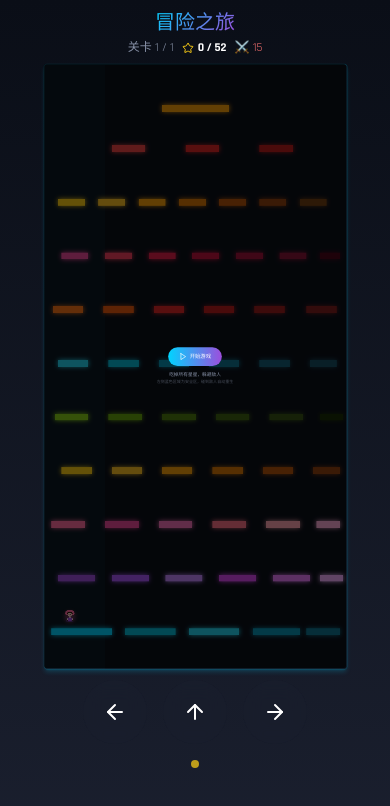
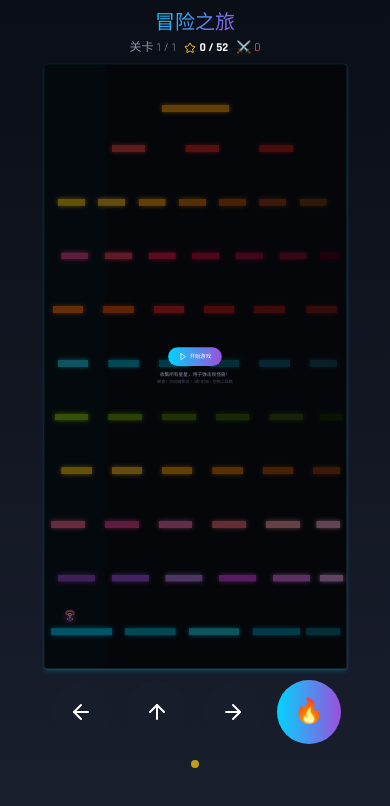
Before and after one commit to YCC1999122/test_function, a React (Vite) app: page / in a window 390 px wide. Shown: the top 806 px of the page. Built offline with nearby package versions, Linux system fonts and the light colour scheme.

Commit message:
游戏升级：子弹射击+二段跳+Boss HP系统
新增子弹射击系统(J/F键或移动端按钮)，二段跳功能，Boss血量系统(3-6HP+血条显示)；Boss从12个减少到5个，分布在不同层级；落地重置跳跃计数；击杀Boss后从场景移除；实时显示剩余Boss数量

```diff
--- a/src/components/PlatformGame.tsx
+++ b/src/components/PlatformGame.tsx
@@ -10,6 +10,9 @@ interface Player {
   velocityX: number;
   velocityY: number;
   isJumping: boolean;
+  jumpCount: number;
+  facing: 1 | -1;
+  shootCooldown: number;
 }
 
 interface Platform {
@@ -53,6 +56,18 @@ interface Boss {
   visionRange: number;
   wanderTarget: number;
   wanderTimer: number;
+  hp: number;
+  maxHp: number;
+  hitFlash: number;
+}
+
+interface Bullet {
+  x: number;
+  y: number;
+  vx: number;
+  vy: number;
+  life: number;
+  color: string;
 }
 
 interface Level {
@@ -72,7 +87,7 @@ const SAFE_ZONE_X = 180;
 const createBoss = (
   x: number, y: number, speed: number, aiType: BossAIType,
   patrolMin = SAFE_ZONE_X, patrolMax = CANVAS_WIDTH - 50, color = '#ef4444', emoji = '👾',
-  visionRange = 350
+  visionRange = 350, hp = 3
 ): Boss => ({
   x, y,
   width: 40, height: 40,
@@ -92,6 +107,9 @@ const createBoss = (
   visionRange,
   wanderTarget: x,
   wanderTimer: 0,
+  hp,
+  maxHp: hp,
+  hitFlash: 0,
 });
 
 const LEVELS: Level[] = [
@@ -254,40 +272,20 @@ const LEVELS: Level[] = [
       { x: 450, y: 70, radius: 30, collected: false, isSpecial: true },
     ],
     bosses: [
-      // Layer 1
-      createBoss(400, 1640, 2.2, 'patroller', 200, 580, '#ef4444', '👾', 300),
-      createBoss(700, 1640, 2, 'patroller', 580, 820, '#f97316', '👻', 300),
-
       // Layer 2
-      createBoss(300, 1480, 2, 'tracker', 200, 500, '#a855f7', '🤖', 280),
-      createBoss(700, 1480, 1.8, 'tracker', 550, 820, '#ec4899', '💀', 280),
-
-      // Layer 3
-      createBoss(250, 1320, 2, 'jumper', 180, 450, '#84cc16', '👹', 250),
-      createBoss(600, 1320, 2, 'jumper', 500, 780, '#06b6d4', '🐙', 250),
+      createBoss(300, 1480, 1.8, 'patroller', 200, 500, '#a855f7', '🤖', 280, 3),
 
       // Layer 4
-      createBoss(400, 1160, 2.2, 'charger', 300, 600, '#f43f5e', '🦖', 280),
-
-      // Layer 5
-      createBoss(350, 1000, 2, 'patroller', 200, 580, '#dc2626', '😈', 280),
-      createBoss(700, 1000, 2, 'tracker', 550, 820, '#f472b6', '🐺', 280),
+      createBoss(400, 1160, 2, 'charger', 300, 600, '#f43f5e', '🦖', 280, 4),
 
       // Layer 6
-      createBoss(300, 840, 2.5, 'charger', 200, 550, '#8b5cf6', '🦊', 300),
-
-      // Layer 7
-      createBoss(400, 680, 2.2, 'jumper', 250, 600, '#f97316', '🐯', 280),
+      createBoss(300, 840, 2.2, 'jumper', 200, 550, '#8b5cf6', '🦊', 300, 4),
 
       // Layer 8
-      createBoss(350, 520, 2.5, 'tracker', 200, 650, '#ef4444', '🐍', 300),
+      createBoss(350, 520, 2, 'tracker', 200, 650, '#ef4444', '🐍', 300, 5),
 
-      // Layer 9 (guardian)
-      createBoss(400, 360, 2.8, 'charger', 200, 700, '#dc2626', '🦅', 350),
-
-      // Layer 10 / Top (elite guards)
-      createBoss(300, 200, 3, 'tracker', 200, 600, '#f59e0b', '🐲', 400),
-      createBoss(550, 200, 3, 'tracker', 350, 750, '#f59e0b', '🐲', 400),
+      // Layer 10 / Top (final guard)
+      createBoss(450, 200, 2.5, 'charger', 200, 700, '#f59e0b', '🐲', 400, 6),
     ],
     startX: 60,
     startY: 1630,
@@ -314,10 +312,14 @@ const PlatformGame = ({ onCompleteGame }: { onCompleteGame: () => void }) => {
     velocityX: 0,
     velocityY: 0,
     isJumping: false,
+    jumpCount: 0,
+    facing: 1,
+    shootCooldown: 0,
   });
 
   const starsRef = useRef<StarItem[]>([]);
   const bossesRef = useRef<Boss[]>([]);
+  const bulletsRef = useRef<Bullet[]>([]);
   const keysRef = useRef<Set<string>>(new Set());
   const isPlayingRef = useRef(false);
   const animationRef = useRef<number>(0);
@@ -356,9 +358,13 @@ const PlatformGame = ({ onCompleteGame }: { onCompleteGame: () => void }) => {
       velocityX: 0,
       velocityY: 0,
       isJumping: false,
+      jumpCount: 0,
+      facing: 1,
+      shootCooldown: 0,
     };
     starsRef.current = level.stars.map((s) => ({ ...s, collected: false }));
     bossesRef.current = level.bosses.map((b) => ({ ...b }));
+    bulletsRef.current = [];
     collectedStarsRef.current = 0;
     setCollectedStars(0);
     keysRef.current.clear();
@@ -636,6 +642,9 @@ const PlatformGame = ({ onCompleteGame }: { onCompleteGame: () => void }) => {
       if (boss.aiType === 'charger' && boss.state === 'dash') {
         glowColor = '#fbbf24';
       }
+      if (boss.hitFlash > 0) {
+        glowColor = '#ffffff';
+      }
 
       ctx.fillStyle = glowColor;
       ctx.shadowColor = glowColor;
@@ -650,6 +659,37 @@ const PlatformGame = ({ onCompleteGame }: { onCompleteGame: () => void }) => {
       ctx.textAlign = 'center';
       ctx.textBaseline = 'middle';
       ctx.fillText(boss.emoji, boss.x + boss.width / 2, boss.y + boss.height / 2);
+
+      // Boss HP bar
+      if (boss.hp < boss.maxHp) {
+        const barW = boss.width + 10;
+        const barH = 4;
+        const barX = boss.x - 5;
+        const barY = boss.y - 10;
+        ctx.fillStyle = 'rgba(0,0,0,0.6)';
+        ctx.fillRect(barX, barY, barW, barH);
+        ctx.fillStyle = boss.hp / boss.maxHp > 0.5 ? '#22c55e' : boss.hp / boss.maxHp > 0.25 ? '#facc15' : '#ef4444';
+        ctx.fillRect(barX, barY, barW * (boss.hp / boss.maxHp), barH);
+      }
+    });
+
+    // Draw bullets
+    const bullets = bulletsRef.current;
+    bullets.forEach((b) => {
+      ctx.save();
+      ctx.globalAlpha = Math.min(1, b.life / 10);
+      ctx.fillStyle = b.color;
+      ctx.shadowColor = b.color;
+      ctx.shadowBlur = 12;
+      ctx.beginPath();
+      ctx.arc(b.x, b.y, 4, 0, Math.PI * 2);
+      ctx.fill();
+      // Bullet trail
+      ctx.globalAlpha = 0.3;
+      ctx.beginPath();
+      ctx.arc(b.x - b.vx * 1.5, b.y - b.vy * 1.5, 2.5, 0, Math.PI * 2);
+      ctx.fill();
+      ctx.restore();
     });
 
     const cx = player.x + player.width / 2;
@@ -760,16 +800,35 @@ const PlatformGame = ({ onCompleteGame }: { onCompleteGame: () => void }) => {
 
     if (keys.has('ArrowLeft') || keys.has('a') || keys.has('left')) {
       player.velocityX = -5;
+      player.facing = -1;
     } else if (keys.has('ArrowRight') || keys.has('d') || keys.has('right')) {
       player.velocityX = 5;
+      player.facing = 1;
     } else {
       player.velocityX *= 0.8;
     }
 
-    if ((keys.has('ArrowUp') || keys.has('w') || keys.has(' ') || keys.has('jump')) && !player.isJumping) {
+    // Double jump
+    if ((keys.has('ArrowUp') || keys.has('w') || keys.has(' ') || keys.has('jump')) && player.jumpCount < 2) {
       player.velocityY = -14;
+      player.jumpCount++;
       player.isJumping = true;
       jump();
+    }
+
+    // Shooting
+    if (player.shootCooldown > 0) player.shootCooldown--;
+    if ((keys.has('j') || keys.has('f') || keys.has('shoot')) && player.shootCooldown <= 0) {
+      bulletsRef.current.push({
+        x: player.x + player.width / 2 + player.facing * 15,
+        y: player.y + player.height / 2,
+        vx: player.facing * 10,
+        vy: 0,
+        life: 60,
+        color: '#00d4ff',
+      });
+      player.shootCooldown = 12;
+      select();
     }
 
     player.velocityY += 0.45;
@@ -787,6 +846,7 @@ const PlatformGame = ({ onCompleteGame }: { onCompleteGame: () => void }) => {
           player.y = platform.y - player.height;
           player.velocityY = 0;
           player.isJumping = false;
+          player.jumpCount = 0;
         }
       }
     });
@@ -801,7 +861,11 @@ const PlatformGame = ({ onCompleteGame }: { onCompleteGame: () => void }) => {
         velocityX: 0,
         velocityY: 0,
         isJumping: false,
+        jumpCount: 0,
+        facing: 1,
+        shootCooldown: 0,
       };
+      bulletsRef.current = [];
       draw(ctx);
       animationRef.current = requestAnimationFrame(() => update(ctx));
       return;
@@ -835,10 +899,42 @@ const PlatformGame = ({ onCompleteGame }: { onCompleteGame: () => void }) => {
     let hitByBoss = false;
     bosses.forEach((boss) => {
       updateBoss(boss, player, level.platforms);
+      if (boss.hitFlash > 0) boss.hitFlash--;
       if (checkBossCollision(player, boss)) {
         hitByBoss = true;
       }
     });
+
+    // Update bullets + bullet-boss collision
+    const bullets = bulletsRef.current;
+    for (let i = bullets.length - 1; i >= 0; i--) {
+      const b = bullets[i];
+      b.x += b.vx;
+      b.y += b.vy;
+      b.life--;
+
+      if (b.life <= 0 || b.x < -20 || b.x > CANVAS_WIDTH + 20) {
+        bullets.splice(i, 1);
+        continue;
+      }
+
+      // Check bullet-boss collision
+      for (let j = bosses.length - 1; j >= 0; j--) {
+        const boss = bosses[j];
+        const dx = b.x - (boss.x + boss.width / 2);
+        const dy = b.y - (boss.y + boss.height / 2);
+        if (Math.sqrt(dx * dx + dy * dy) < boss.width / 2 + 4) {
+          boss.hp--;
+          boss.hitFlash = 6;
+          bullets.splice(i, 1);
+          hit();
+          if (boss.hp <= 0) {
+            bosses.splice(j, 1);
+          }
+          break;
+        }
+      }
+    }
 
     if (hitByBoss) {
       hit();
@@ -851,7 +947,11 @@ const PlatformGame = ({ onCompleteGame }: { onCompleteGame: () => void }) => {
         velocityX: 0,
         velocityY: 0,
         isJumping: false,
+        jumpCount: 0,
+        facing: 1,
+        shootCooldown: 0,
       };
+      bulletsRef.current = [];
       draw(ctx);
       animationRef.current = requestAnimationFrame(() => update(ctx));
       return;
@@ -937,13 +1037,13 @@ const PlatformGame = ({ onCompleteGame }: { onCompleteGame: () => void }) => {
     setIsPlaying(true);
   };
 
-  const handleTouchStart = useCallback((direction: 'left' | 'right' | 'jump') => (e: React.TouchEvent | React.MouseEvent) => {
+  const handleTouchStart = useCallback((direction: 'left' | 'right' | 'jump' | 'shoot') => (e: React.TouchEvent | React.MouseEvent) => {
     e.preventDefault();
     if (!isPlayingRef.current || showLevelComplete || showVictoryMenu) return;
     keysRef.current.add(direction);
   }, [showLevelComplete, showVictoryMenu]);
 
-  const handleTouchEnd = useCallback((direction: 'left' | 'right' | 'jump') => (e: React.TouchEvent | React.MouseEvent) => {
+  const handleTouchEnd = useCallback((direction: 'left' | 'right' | 'jump' | 'shoot') => (e: React.TouchEvent | React.MouseEvent) => {
     e.preventDefault();
     keysRef.current.delete(direction);
   }, []);
@@ -962,7 +1062,7 @@ const PlatformGame = ({ onCompleteGame }: { onCompleteGame: () => void }) => {
           </div>
           {LEVELS[currentLevel].bosses.length > 0 && (
             <div className="flex items-center gap-1">
-              <span className="text-red-400">⚔️ {LEVELS[currentLevel].bosses.length}</span>
+              <span className="text-red-400">⚔️ {bossesRef.current.length}</span>
             </div>
           )}
         </div>
@@ -1000,8 +1100,8 @@ const PlatformGame = ({ onCompleteGame }: { onCompleteGame: () => void }) => {
               <Play className="w-6 h-6" />
               开始游戏
             </button>
-            <p className="text-silver-gray mt-4 text-sm">吃掉所有星星，躲避敌人</p>
-            <p className="text-silver-gray/50 mt-1 text-xs">左侧蓝色区域为安全区，碰到敌人自动重生</p>
+            <p className="text-silver-gray mt-4 text-sm">收集所有星星，用子弹击败怪兽！</p>
+            <p className="text-silver-gray/50 mt-1 text-xs">键盘：方向键移动 / J或F射击 / 空格二段跳</p>
           </div>
         )}
 
@@ -1044,7 +1144,7 @@ const PlatformGame = ({ onCompleteGame }: { onCompleteGame: () => void }) => {
         </div>
       </div>
 
-      <div className="mt-3 md:hidden flex gap-4 select-none justify-center">
+      <div className="mt-3 md:hidden flex gap-3 select-none justify-center flex-wrap">
         <button
           onTouchStart={handleTouchStart('left')}
           onTouchEnd={handleTouchEnd('left')}
@@ -1080,6 +1180,18 @@ const PlatformGame = ({ onCompleteGame }: { onCompleteGame: () => void }) => {
           style={{ touchAction: 'none', WebkitUserSelect: 'none', userSelect: 'none' }}
         >
           <ArrowRight className="w-6 h-6" />
+        </button>
+        <button
+          onTouchStart={handleTouchStart('shoot')}
+          onTouchEnd={handleTouchEnd('shoot')}
+          onTouchCancel={handleTouchEnd('shoot')}
+          onMouseDown={handleTouchStart('shoot')}
+          onMouseUp={handleTouchEnd('shoot')}
+          onMouseLeave={handleTouchEnd('shoot')}
+          className="w-16 h-16 rounded-full bg-gradient-to-r from-neon-blue to-neon-purple flex items-center justify-center text-white active:scale-95 transition-transform touch-none"
+          style={{ touchAction: 'none', WebkitUserSelect: 'none', userSelect: 'none' }}
+        >
+          <span className="text-2xl">🔥</span>
         </button>
       </div>
 
```
